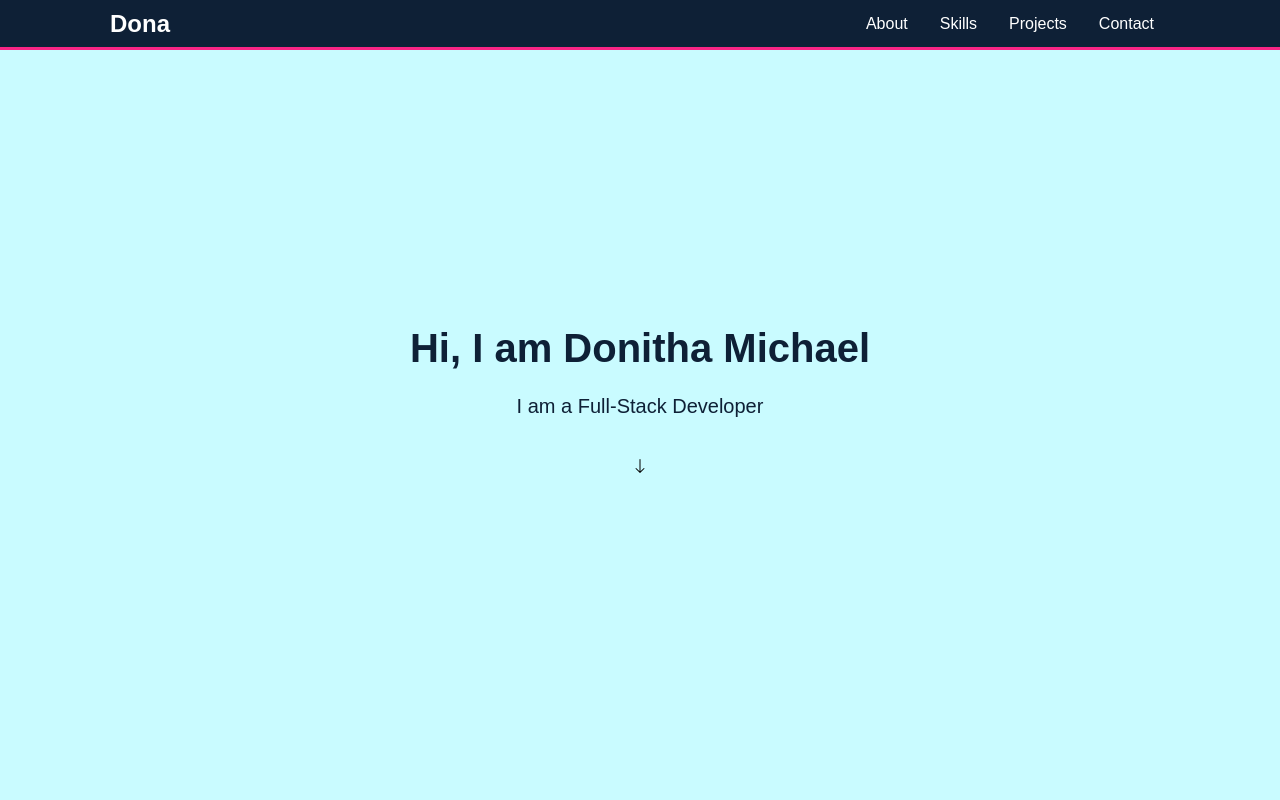
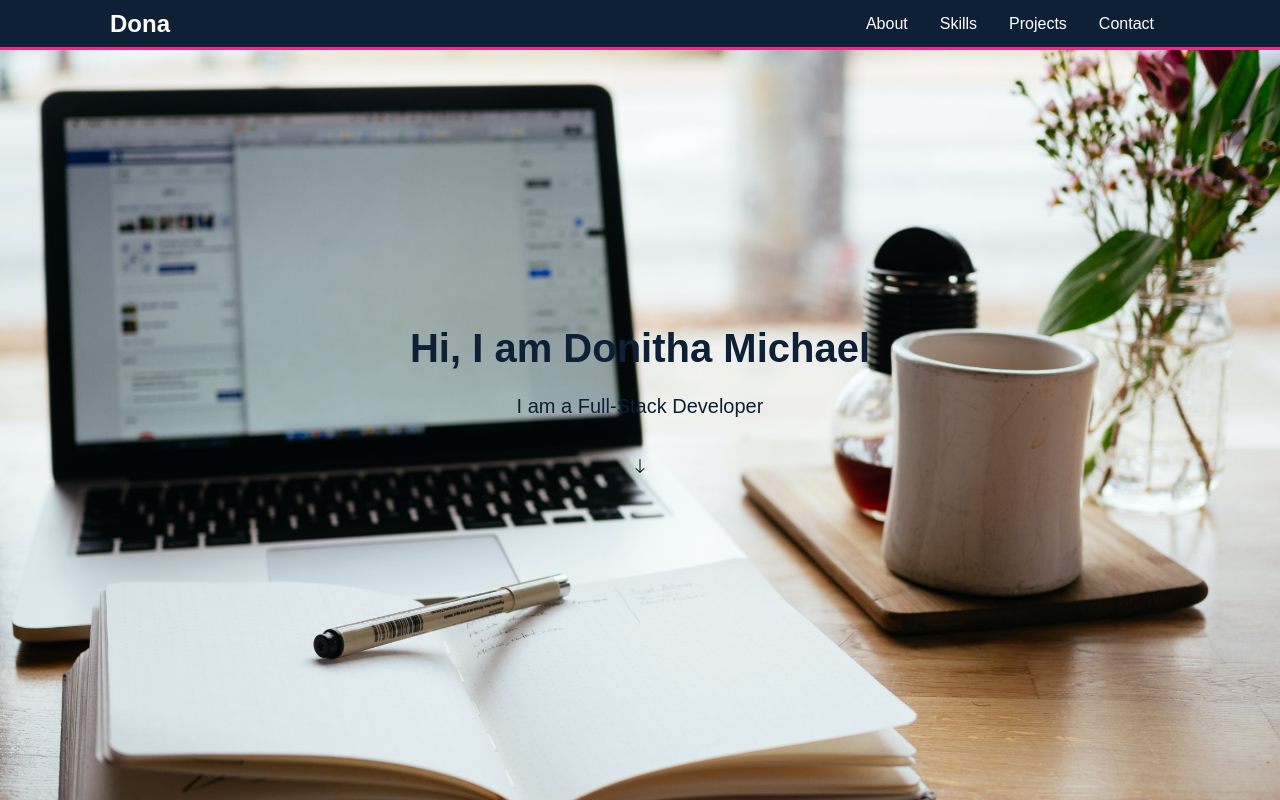
Before and after one commit to DonithaM/portfolio, a React (Create React App) app: page /navbar in a window 1280 px wide. Built offline with nearby package versions, Linux system fonts and the light colour scheme.

Commit message:
background image

```diff
--- a/src/components/Hero/HeroStyles.js
+++ b/src/components/Hero/HeroStyles.js
@@ -1,8 +1,10 @@
 import styled from "styled-components";
+import bg from "../../images/bg.jpg";
 
 export const HeroWrapper = styled.div`
   background: var(--light-bg);
-  height: 800px;
+  height: 100vh;
+  background: url(${bg}) center center / cover;
   //
   display: flex;
   justify-content: center;
--- a/src/components/Hero/index.js
+++ b/src/components/Hero/index.js
@@ -1,6 +1,7 @@
 import React from "react";
 import { HeroWrapper, BtnWrapper, Content, H1, P, Div } from "./HeroStyles";
 //import Video from "../../bgVideo/video.mp4";
+
 import { BsArrowDown } from "react-icons/bs";
 
 const Hero = () => {
```
Also changed, not shown: src/images/bg.jpg (added).
